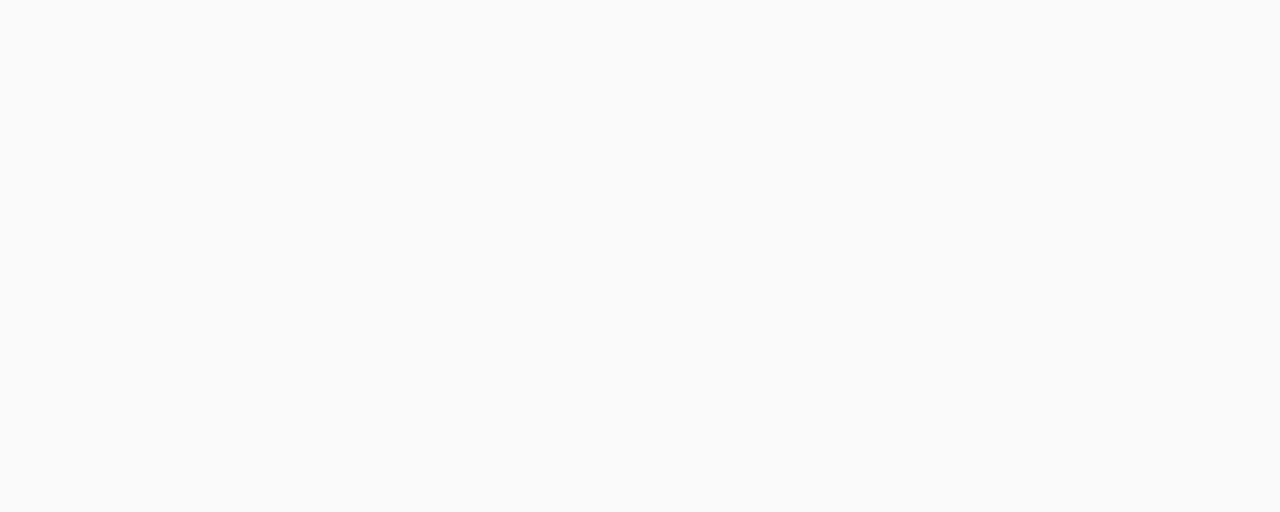
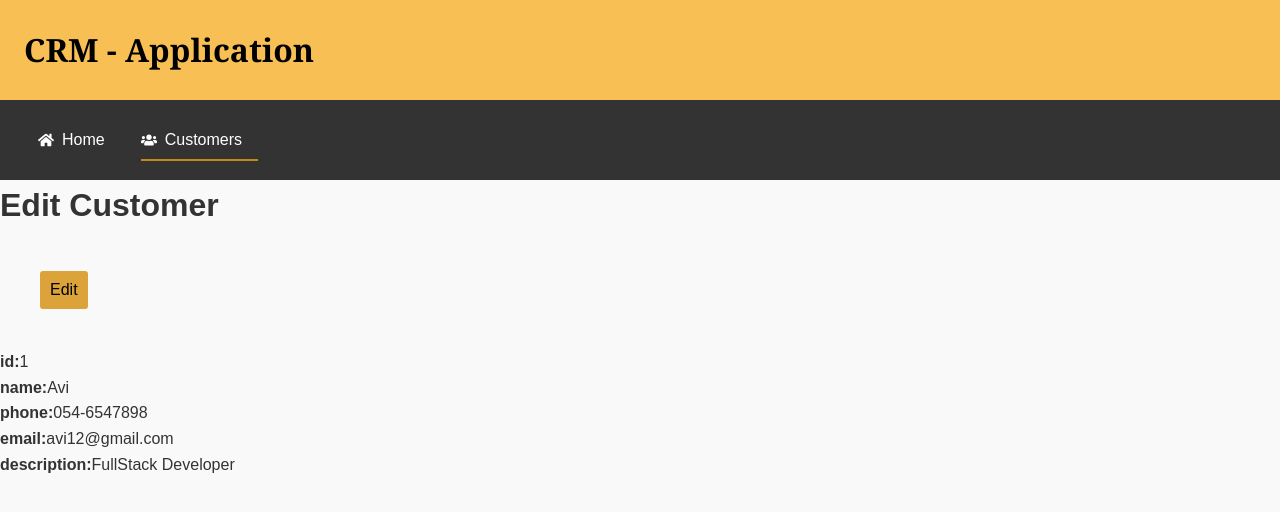
Before and after one commit to AdvaOhana/CRM, a React (Create React App) app: page /customers/1 in a window 1280 px wide. Before the commit this address had no page. Shown: the top 512 px of the page. Built offline with nearby package versions, Linux system fonts and the light colour scheme.

Commit message:
Edit Page and Navigate created EditPage with editable customer fields, update customer data in main state and navigate between pages using useNavigate

```diff
--- a/src/components/ActionMenu.jsx
+++ b/src/components/ActionMenu.jsx
@@ -6,7 +6,7 @@ import EditIcon from '@mui/icons-material/Edit';
 import DeleteIcon from '@mui/icons-material/Delete';
 import MoreVertIcon from '@mui/icons-material/MoreVert';
 
-export default function ActionMenu({ customerId }) {
+export default function ActionMenu({ onClick, customerId }) {
     const [anchorEl, setAnchorEl] = useState(null);
 
     const handleClick = (event) => {
@@ -15,15 +15,15 @@ export default function ActionMenu({ customerId }) {
 
 
     const handleEdit = () => {
-        alert('עריכה');
+        alert(customerId);
     };
 
     const handleDelete = () => {
-        alert('מחיקה');
+        alert(`${customerId} del`);
     };
 
     return (
-        <div>
+        <div onClick={onClick}>
             <IconButton onClick={handleClick}><MoreVertIcon /></IconButton>
             <Menu
                 anchorEl={anchorEl}
--- a/src/components/App.jsx
+++ b/src/components/App.jsx
@@ -1,14 +1,24 @@
 import CustomersPage from '../pages/CustomersPage';
 import Navigation from './Navigation';
+import EditPage from '../pages/EditPage';
 import styles from '../styles/App.module.css'
 import { Outlet, Route, Routes } from 'react-router-dom'
+import { customers as initinalCustomers } from '../data/myObj'
+import { useState } from 'react';
+
 
 export default function App() {
+    const [customers, setCustomers] = useState(initinalCustomers)
+
+
     return (<div>
         <Routes>
             <Route path='/' element={<AppLayOut />} >
                 <Route index element={<HomePage />} />
-                <Route path='customers' element={<CustomersPage />} />
+                <Route path='customers'>
+                    <Route index element={<CustomersPage customers={customers} onAddCustomer={setCustomers} />} />
+                    <Route path=':id' element={<EditPage customers={customers} onEdit={setCustomers} />} />
+                </Route>
             </Route>
         </Routes>
     </div>);
--- a/src/components/Cards.jsx
+++ b/src/components/Cards.jsx
@@ -1,10 +1,13 @@
 import styles from '../styles/Cards.module.css'
 import ActionMenu from './ActionMenu'
+import { useNavigate } from 'react-router-dom';
+
 export default function Cards({ customers }) {
+    const navigate = useNavigate();
 
     return (<div className={styles.container}>
         {Object.entries(customers).map(([key, value]) => (
-            <div key={key} className={styles.card}>
+            <div key={key} className={styles.card} onClick={() => navigate(`${value.id}`)} style={{ cursor: 'pointer' }}>
                 <div className={styles.cardContent}>
                     <div>
                         {Object.entries(value).map(([k, v]) =>
@@ -16,7 +19,7 @@ export default function Cards({ customers }) {
                         )}
                     </div>
 
-                    <ActionMenu customerId={value.id} />
+                    <ActionMenu onClick={e => e.stopPropagation()} customerId={value.id} />
                 </div>
             </div>
         ))}
--- a/src/components/Navigation.jsx
+++ b/src/components/Navigation.jsx
@@ -4,11 +4,11 @@ import styles from '../styles/App.module.css'
 
 export default function Navigation() {
     return (
-        <div className={styles['nav-container']}>
+        <nav className={styles['nav-container']}>
             <ul className={styles.navList}>
                 <li><NavLink to="/" className={styles.link}> <FaHome /> Home</NavLink></li>
                 <li><NavLink to="/customers" className={styles.link}> <FaUsers /> Customers</NavLink></li>
             </ul>
-        </div >
+        </nav >
     )
 }
--- a/src/components/Table.jsx
+++ b/src/components/Table.jsx
@@ -1,11 +1,14 @@
 import styles from '../styles/Table.module.css'
 import { FaCog } from 'react-icons/fa'
 import ActionMenu from './ActionMenu'
+import { useNavigate } from 'react-router-dom';
+
 
 
 
 export default function Table({ customers }) {
     const headers = Object.keys(customers[0])
+    const navigate = useNavigate();
 
     return (
         <div className={styles.tableWrapper}>
@@ -21,12 +24,14 @@ export default function Table({ customers }) {
                 </thead>
                 <tbody>
                     {customers.map((row, idx) => (
-                        <tr key={idx} className={styles.tr}>
+                        <tr key={idx} className={styles.tr} onClick={() => navigate(`${row.id}`)} style={{ cursor: 'pointer' }}
+                        >
+
                             {headers.map(key => (
                                 <td key={key} className={styles.td}>{row[key]}</td>
                             ))}
                             <td className={styles.td}>
-                                <ActionMenu customerId={row.id} />
+                                <ActionMenu onClick={e => e.stopPropagation()} customerId={row.id} />
                             </td>
                         </tr>
                     ))}
--- a/src/pages/CustomersPage.js
+++ b/src/pages/CustomersPage.jsx
@@ -9,13 +9,11 @@ import DialogContent from '@mui/material/DialogContent';
 import DialogTitle from '@mui/material/DialogTitle';
 import { useState } from 'react';
 import AddForm from '../components/AddForm';
-import { customers as initinalCustomers } from '../data/myObj'
 
 
-export default function CustomersPage() {
+export default function CustomersPage({ onAddCustomer, customers }) {
     const { isCard, toggleView } = useView()
     const [open, setOpen] = useState(false);
-    const [customers, setCustomers] = useState(initinalCustomers)
 
 
     function handleOpen() {
@@ -23,7 +21,7 @@ export default function CustomersPage() {
     }
 
     function handleAddCustomer(newCustomer) {
-        setCustomers(customers => [...customers, newCustomer])
+        onAddCustomer(customers => [...customers, newCustomer])
     }
 
     return <div>
--- /dev/null
+++ b/src/pages/EditPage.jsx
@@ -0,0 +1,44 @@
+import { useParams } from "react-router-dom"
+import { useState } from "react"
+import Button from "../components/Button"
+import { useNavigate } from "react-router-dom"
+
+export default function EditPage({ customers, onEdit }) {
+    const { id } = useParams()
+    const navigate = useNavigate()
+    const [edit, setEdit] = useState(false)
+    const customer = customers.find((customer) => customer.id === Number(id))
+    const [data, setData] = useState(customer)
+
+    function handleSubmit(e) {
+        e.preventDefault()
+        onEdit((prevArr) => prevArr.map((customer) => customer.id === data.id ? data : customer))
+        setEdit(false)
+        navigate('/customers')
+    }
+    function handleChange(e) {
+
+        const { id, value } = e.target
+        setData((current) => ({ ...current, [id]: value }))
+
+
+    }
+
+    return (
+        <div>
+            <h1>Edit Customer</h1>
+            <Button onClick={() => setEdit((edit) => !edit)}>{edit ? 'Cancel' : 'Edit'}</Button>
+            <form onSubmit={handleSubmit}>
+                {Object.entries(data).map(([key, value]) => (
+                    <div key={key}>
+                        <strong>{key}:</strong>
+                        {edit && key !== "id" ? (
+                            <input type="text" id={key} value={value} onChange={handleChange} />
+                        ) : (<span>{value}</span>)}
+                    </div>
+                ))}
+                {edit && <Button type='submit'>Save</Button>}
+            </form>
+        </div>
+    )
+}
```
